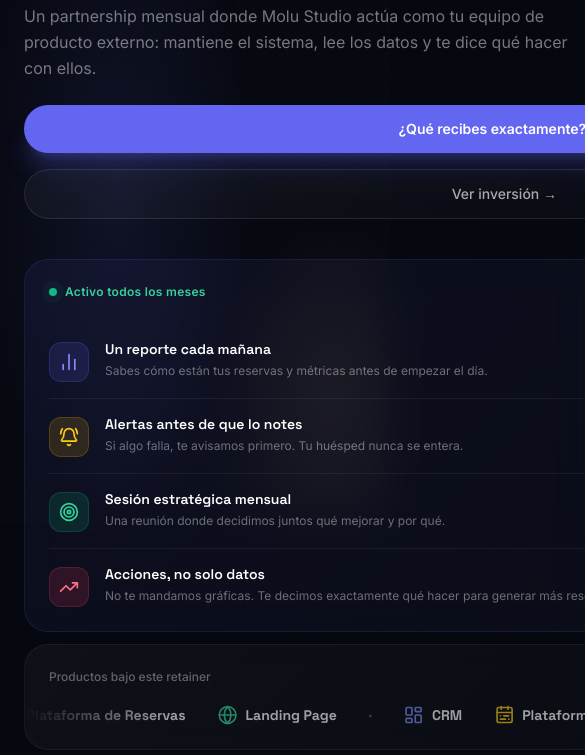
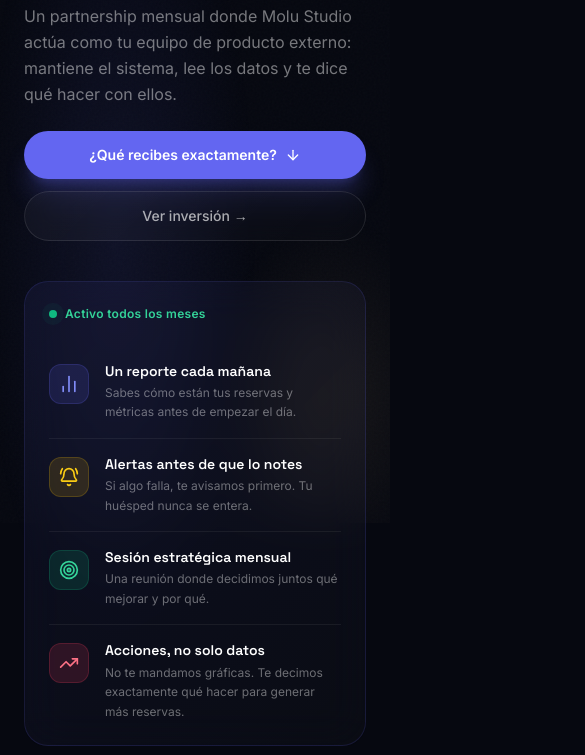
Before and after one commit to molnic/opesuites-propuesta, a plain HTML site: page retainer.html in a window 390 px wide. Shown: the part 321-1076 px from the top of the page, 585 px wide, since content can reach past the window. Drawn offline with nearby package versions, Linux system fonts and the light colour scheme.

Commit message:
Fix horizontal overflow on mobile in retainer.html
- Add overflow-x:hidden to html element (iOS Safari fix)
- Add min-w-0 to grid container and column divs to prevent overflow
- Make hero CTA buttons w-full on mobile with sm:w-auto on tablet+
- Reduce button px to px-6 to fit comfortably on small screens
- Remove max-w-xl constraint from hero description paragraph

Co-Authored-By: Claude Sonnet 4.6 <noreply@anthropic.com>

```diff
--- a/retainer.html
+++ b/retainer.html
@@ -32,6 +32,7 @@
 
   <style>
     *, *::before, *::after { box-sizing: border-box; }
+    html { overflow-x: hidden; }
     body { background:#060810; color:#F1F5F9; font-family:'Inter',sans-serif; overflow-x:hidden; }
 
     /* ── Mesh background ─────────── */
@@ -147,11 +148,11 @@
   <div class="absolute inset-0 z-0 pointer-events-none"
     style="background:radial-gradient(ellipse 60% 55% at 30% 45%,rgba(99,102,241,.10) 0%,transparent 60%)"></div>
 
-  <div class="max-w-6xl mx-auto w-full relative z-10">
-    <div class="grid lg:grid-cols-12 gap-10 lg:gap-12 items-start">
+  <div class="max-w-6xl mx-auto w-full min-w-0 relative z-10">
+    <div class="grid lg:grid-cols-12 gap-10 lg:gap-12 items-start min-w-0">
 
       <!-- LEFT: headline + CTAs -->
-      <div class="lg:col-span-7 pt-0 lg:pt-6 flex flex-col gap-6 lg:gap-8">
+      <div class="lg:col-span-7 pt-0 lg:pt-6 flex flex-col gap-6 lg:gap-8 min-w-0 w-full">
 
         <!-- Badge -->
         <div class="rv animate-fade-in inline-flex items-center gap-2 w-fit max-w-full px-4 py-2 rounded-full glass-strong text-xs font-semibold flex-wrap">
@@ -171,18 +172,18 @@
         </div>
 
         <!-- Description -->
-        <p class="rv d2 text-base lg:text-lg text-white/45 max-w-xl leading-relaxed">
+        <p class="rv d2 text-base lg:text-lg text-white/45 leading-relaxed">
           Un partnership mensual donde Molu Studio actúa como tu equipo de producto externo:
           mantiene el sistema, lee los datos y te dice qué hacer con ellos.
         </p>
 
         <!-- CTAs -->
-        <div class="rv d3 flex flex-col sm:flex-row gap-4">
-          <a href="#que-recibes" class="inline-flex items-center justify-center gap-2 px-8 py-3.5 rounded-full bg-accent text-white font-semibold text-sm hover:bg-indigo-500 transition-all shadow-xl shadow-accent/25">
+        <div class="rv d3 flex flex-col sm:flex-row gap-3">
+          <a href="#que-recibes" class="w-full sm:w-auto inline-flex items-center justify-center gap-2 px-6 py-3.5 rounded-full bg-accent text-white font-semibold text-sm hover:bg-indigo-500 transition-all shadow-xl shadow-accent/25">
             ¿Qué recibes exactamente?
-            <i data-lucide="arrow-down" class="w-4 h-4"></i>
+            <i data-lucide="arrow-down" class="w-4 h-4 flex-shrink-0"></i>
           </a>
-          <a href="#inversion" class="inline-flex items-center justify-center px-8 py-3.5 rounded-full glass border border-white/10 text-white/65 font-medium text-sm hover:text-white hover:border-white/20 transition-all">
+          <a href="#inversion" class="w-full sm:w-auto inline-flex items-center justify-center px-6 py-3.5 rounded-full glass border border-white/10 text-white/65 font-medium text-sm hover:text-white hover:border-white/20 transition-all">
             Ver inversión →
           </a>
         </div>
@@ -190,7 +191,7 @@
       </div>
 
       <!-- RIGHT: value props + product marquee -->
-      <div class="lg:col-span-5 lg:mt-10 flex flex-col gap-3 lg:gap-4">
+      <div class="lg:col-span-5 lg:mt-10 flex flex-col gap-3 lg:gap-4 min-w-0 w-full">
 
         <!-- Value props card -->
         <div class="rv d2 glass-strong rounded-3xl p-6 relative overflow-hidden" style="overflow:hidden">
```
